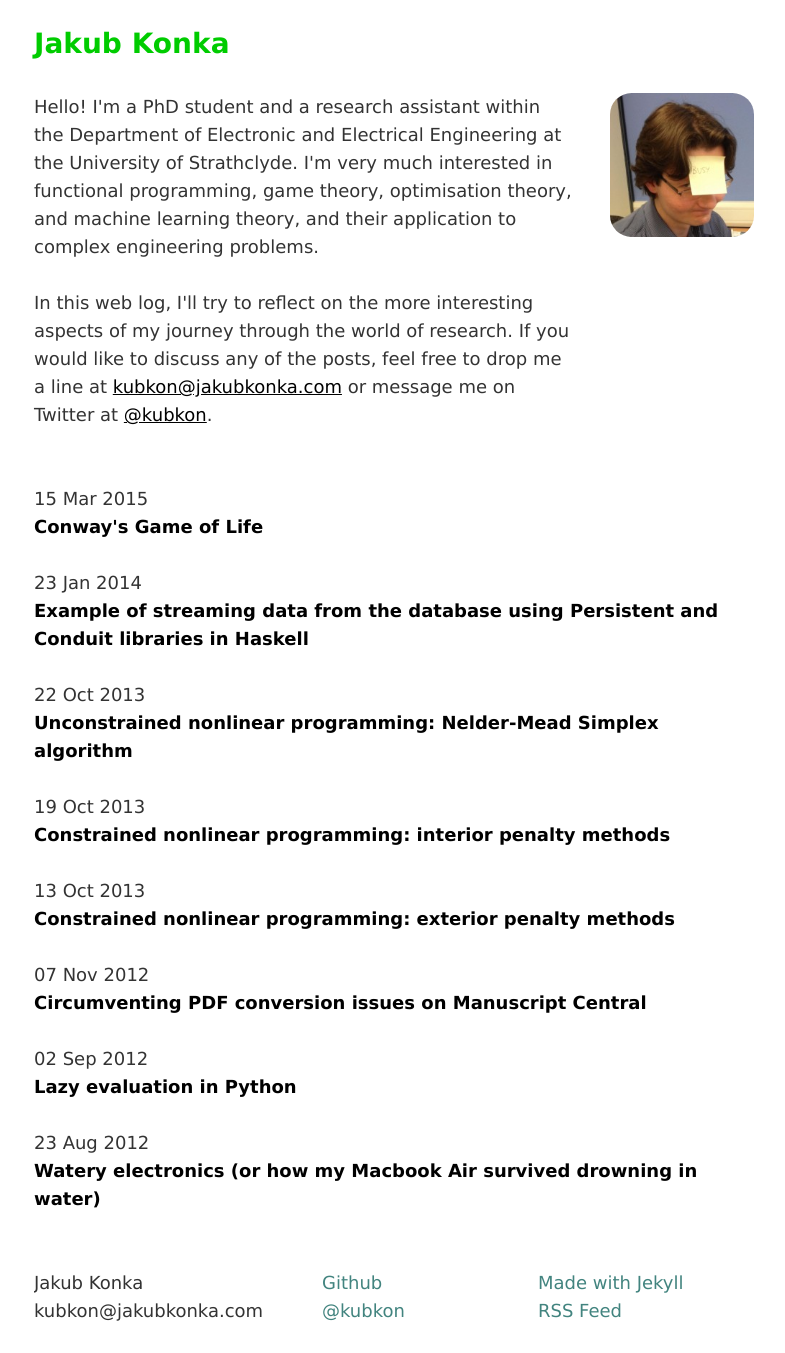
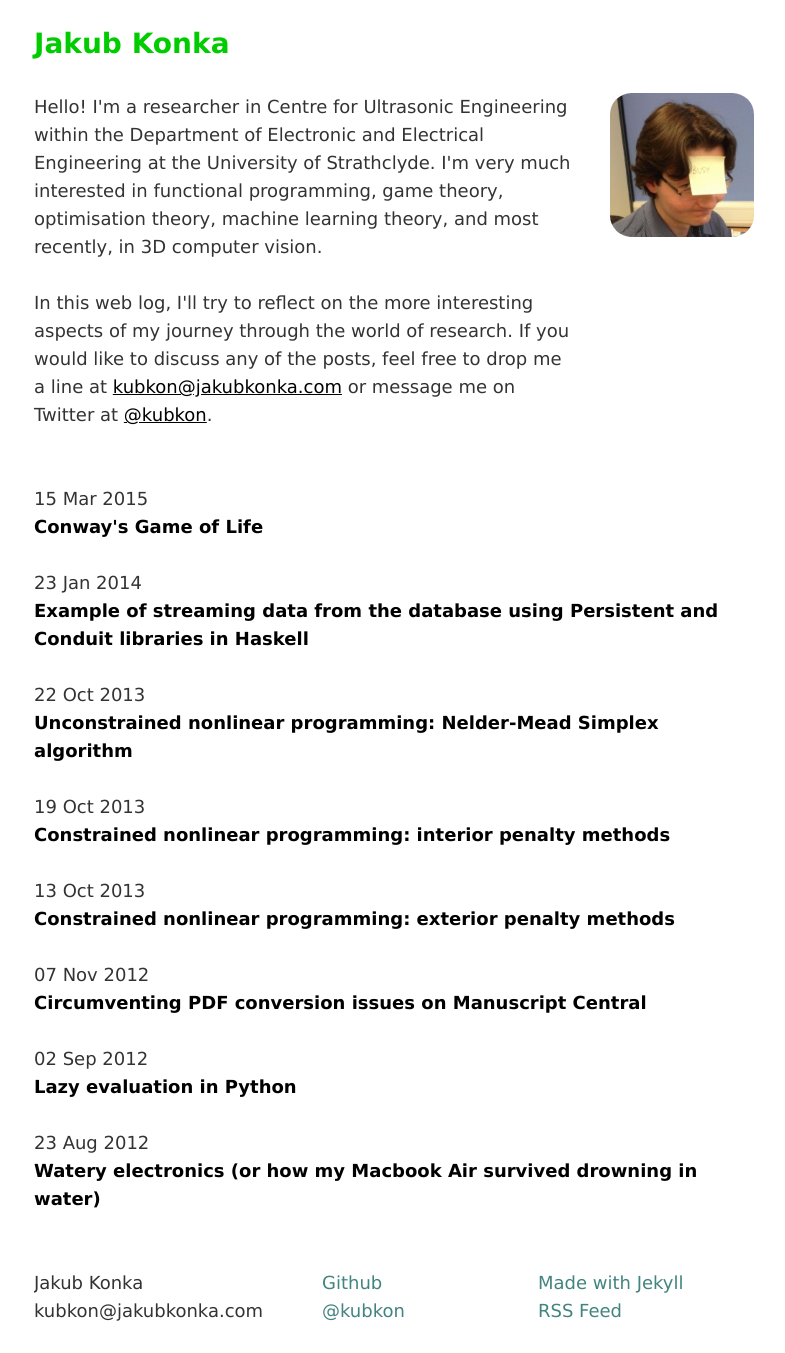
Before and after one commit to kubkon/kubkon.github.com, a Jekyll site: the page built from index.html, in a window 1280 px wide. Shown: the whole page, without its empty margins (246-1031 px from the left). Built offline with Jekyll 4.4.1, drawn with Linux system fonts in a browser that asks for light colours.

Commit message:
Change masthead.

```diff
--- a/index.html
+++ b/index.html
@@ -8,7 +8,7 @@ title: Jakub Konka
     <img src="/images/jakub.jpeg" />
   </span>
   <span class="bio">
-    <p>Hello! I'm a PhD student and a research assistant within the Department of Electronic and Electrical Engineering at the University of Strathclyde. I'm very much interested in functional programming, game theory, optimisation theory, and machine learning theory, and their application to complex engineering problems.</p>
+    <p>Hello! I'm a researcher in Centre for Ultrasonic Engineering within the Department of Electronic and Electrical Engineering at the University of Strathclyde. I'm very much interested in functional programming, game theory, optimisation theory, machine learning theory, and most recently, in 3D computer vision.</p>
     <p>In this web log, I'll try to reflect on the more interesting aspects of my journey through the world of research. If you would like to discuss any of the posts, feel free to drop me a line at <a href="mailto:kubkon@jakubkonka.com">kubkon@jakubkonka.com</a> or message me on Twitter at <a href="https://twitter.com/kubkon">@kubkon</a>.</p>
   </span>
 </div>
```
